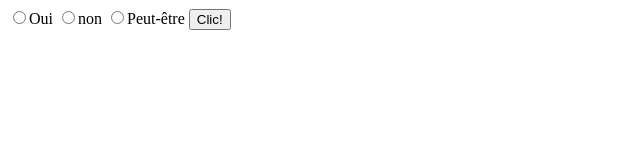
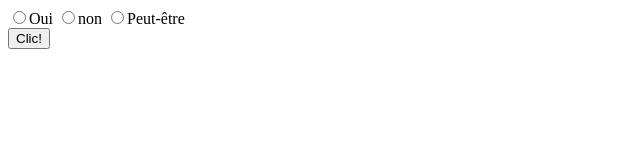
Before and after one commit to cedricanaky/custom_radio, a plain HTML site: page index.html in a window 1280 px wide. Shown: the whole page, without its empty margins (0-640 px from the left). Drawn offline with Linux system fonts and the light colour scheme.

Commit message:
ajout des img+modif

```diff
--- a/index.html
+++ b/index.html
@@ -9,13 +9,14 @@
 </head>
 <body>
 
-    <input type="radio" name="choix" value="oui"/><label>Oui</label>
-    <input type="radio" name="choix" value="nom"/><label>non</label>
-    <input type="radio" name="choix" value="peut-etre"/><label>Peut-être</label>
-
-    <button id="bnt">Clic!</button>
+    <div class="custom_radio">
+        <input type="radio" name="choix" value="oui"/><label>Oui</label>
+        <input type="radio" name="choix" value="nom"/><label>non</label>
+        <input type="radio" name="choix" value="peut-etre"/><label>Peut-être</label>
 
 
+    </div>
+    <button id="btn">Clic!</button>
 
 </body>
 </html>
--- a/js/custom_radio.js
+++ b/js/custom_radio.js
@@ -1,3 +1,6 @@
-/**
- * Created by stagiaire on 10/05/2016.
- */
+
+$(function(){
+
+
+
+})
```
Also changed, not shown: img/off.png (added), img/on.png (added).
